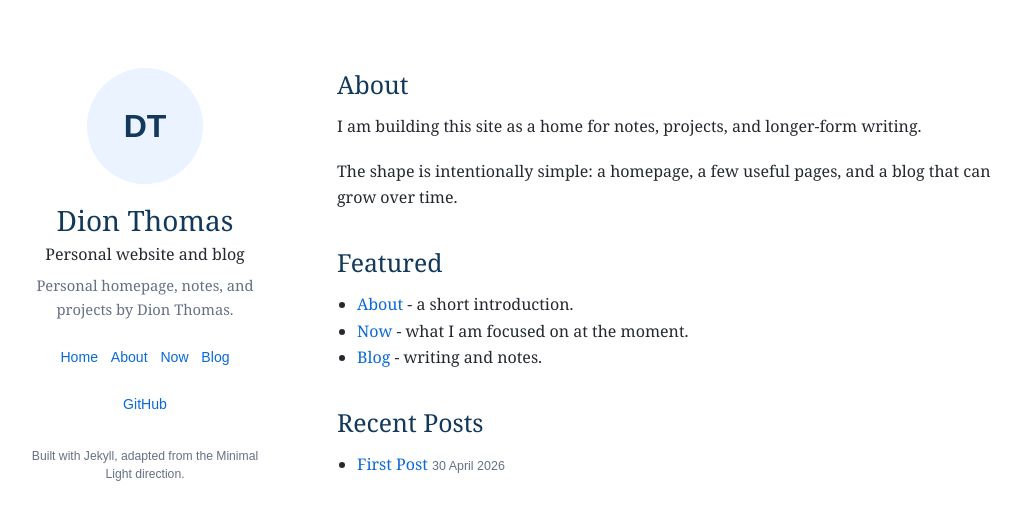
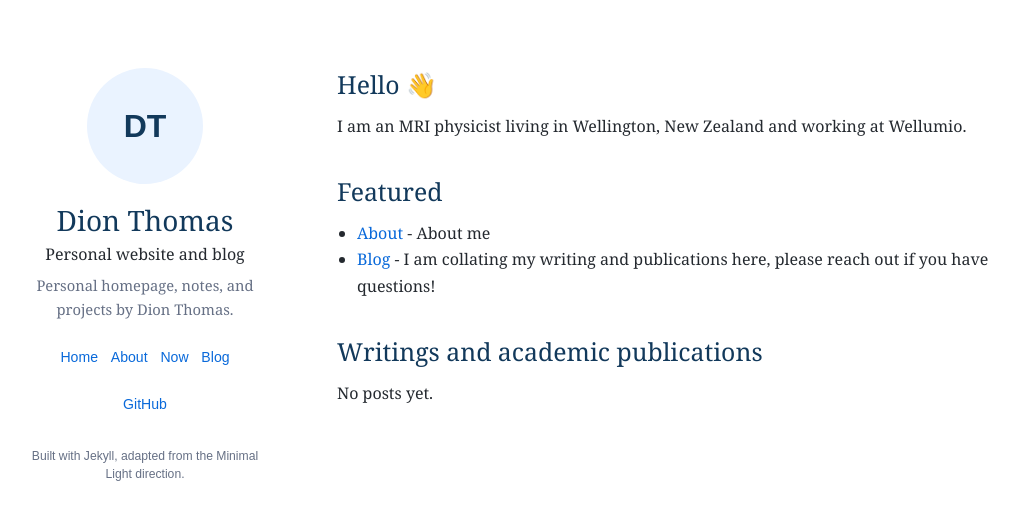
Before and after one commit to diont17/diont17.github.io, a Jekyll site: the page built from index.md, in a window 1280 px wide. Shown: the top 520 px of the page, without its empty margins (119-1139 px from the left). Built offline with Jekyll 4.4.1, drawn with Linux system fonts in a browser that asks for light colours.

Commit message:
added about

```diff
--- a/index.md
+++ b/index.md
@@ -3,19 +3,16 @@ layout: home
 title: Home
 ---
 
-## About
+## Hello 👋
 
-I am building this site as a home for notes, projects, and longer-form writing.
-
-The shape is intentionally simple: a homepage, a few useful pages, and a blog that can grow over time.
+I am an MRI physicist living in Wellington, New Zealand and working at Wellumio.
 
 ## Featured
 
-- [About]({{ "/about/" | relative_url }}) - a short introduction.
-- [Now]({{ "/now/" | relative_url }}) - what I am focused on at the moment.
-- [Blog]({{ "/blog/" | relative_url }}) - writing and notes.
+- [About]({{ "/about/" | relative_url }}) - About me
+- [Blog]({{ "/blog/" | relative_url }}) - I am collating my writing and publications here, please reach out if you have questions!
 
-## Recent Posts
+## Writings and academic publications
 
 {% if site.posts.size > 0 %}
   {% for post in site.posts limit: 3 %}
```
Also changed, not shown: _posts/2026-04-30-first-post.md (deleted, +0 -17 lines), _posts/20260430-ieee.md (added, +10 -0 lines), about.md (+6 -5 lines), now.md (+0 -4 lines), assets/profile.jpg (added).
